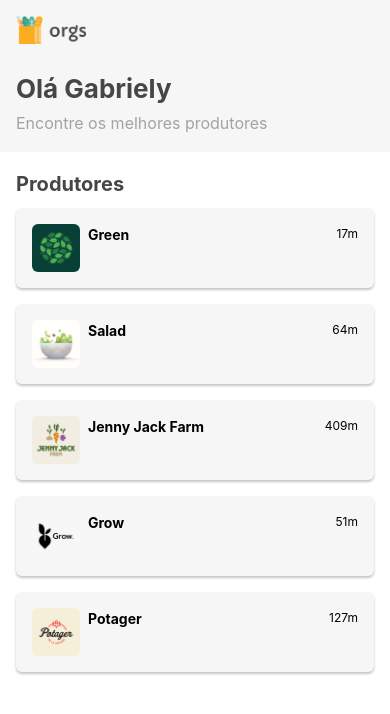
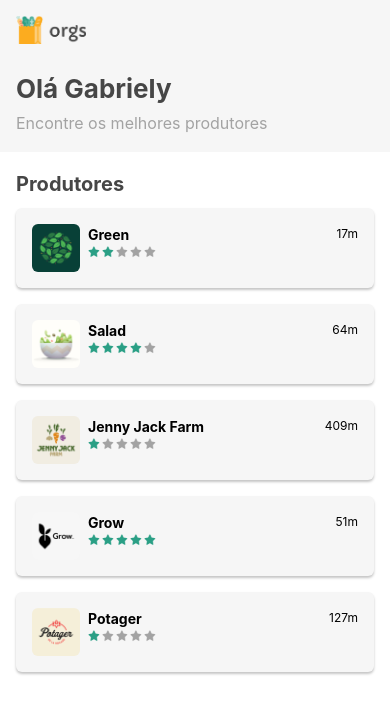
Before and after one commit to GabrielyMachado/orgsHooks, a React Native app: screen / in a window 390 px wide. Shown: the top 714 px of the page. Built offline with nearby package versions, Linux system fonts and the light colour scheme.

Commit message:
Adição das estrelas do produtor

```diff
--- /dev/null
+++ b/src/componentes/Estrelas.js
@@ -0,0 +1,57 @@
+import React, { useState }from 'react';
+import { Text, Image, StyleSheet, View, TouchableOpacity } from 'react-native'
+
+import estrela from '../assets/estrela.png';
+import estrelaCinza from '../assets/estrelaCinza.png';
+
+export default function Estrelas ({
+    quantidade: quantidadeAntiga,
+    editavel = false,
+    grande = false,
+})
+
+{
+    const [quantidade, setQuantidade] = useState(quantidadeAntiga);
+    const estilos = estilosFuncao(grande);
+
+    const getImage = (index) => {
+        if (index < quantidade){
+            return estrela;
+        }
+
+        return estrelaCinza;
+    }
+
+    const RenderEstrelas = () => {
+        const listaEstrelas = [];
+
+        for (let i = 0; i < 5; i++){
+            listaEstrelas.push(
+                <TouchableOpacity
+                    key={i}
+                    onPress={() => setQuantidade(i + 1)}
+                    disabled={!editavel}
+                >
+                    <Image style={estilos.estrela} source={getImage(i)} />
+                </TouchableOpacity>
+            );
+        }
+
+        return listaEstrelas
+    }
+
+    return <View style={estilos.estrelas}>
+        <RenderEstrelas />
+    </View>
+}
+
+const estilosFuncao = (grande) => StyleSheet.create ({
+    estrelas: {
+        flexDirection: 'row'
+    },
+    estrela: {
+        width: grande? 36 : 12,
+        height: grande? 36 : 12,
+        marginRight: 2,
+    }
+})
--- a/src/telas/Home/componentes/Produtor.js
+++ b/src/telas/Home/componentes/Produtor.js
@@ -1,15 +1,27 @@
-import React from 'react';
-import {Text, View, Image, StyleSheet} from 'react-native'
+import React, {useState} from 'react';
+import {Text, View, Image, StyleSheet, TouchableOpacity} from 'react-native'
+import Estrelas from '../../../componentes/Estrelas';
 
 export default function Produtor ({nome, imagem, distancia, estrelas}) {
-    return <View style={estilos.cartao}>
+    const [selecionado, setSelecionado] = useState(false);
+
+    return <TouchableOpacity
+            style={estilos.cartao}
+            onPress={() => setSelecionado(!selecionado)}
+        >
             <Image source = {imagem} style={estilos.imagem} accessibilityLabel={nome} />
             <View style={estilos.informacoes}>
-                <Text style = {estilos.nome}>{ nome }</Text>
-                <Text style={estilos.distancia}>{ distancia }</Text>
+                <View>
+                    <Text style = {estilos.nome}>{ nome }</Text>
+                    <Estrelas
+                        quantidade={estrelas}
+                        editavel = {selecionado}
+                        grande = {selecionado}
+                    />
+                </View>
+               <Text style={estilos.distancia}>{ distancia }</Text>
             </View>
-
-        </View>
+        </TouchableOpacity>
 }
 
 const estilos = StyleSheet.create({
```
